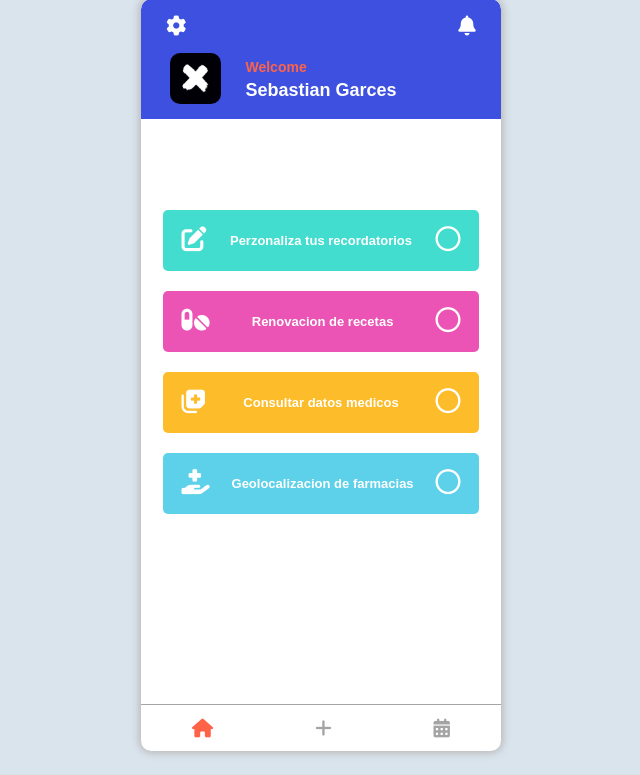
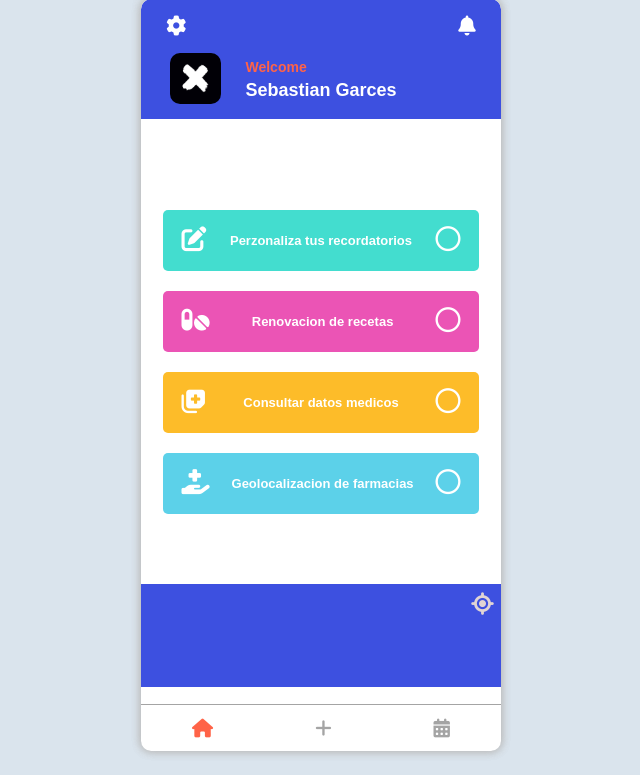
Before and after one commit to GarcesSebastian/HealthPilot, a PHP site: page /public/page/home/index.html in a window 1280 px wide. Shown: the part 25-800 px from the top of the page, without its empty margins (319-959 px from the left). Run offline with PHP 8.4, Linux system fonts and the light colour scheme; some libraries are stand-ins or nearby versions.

Commit message:
initial-commit

```diff
--- a/public/page/home/index.html
+++ b/public/page/home/index.html
@@ -7,6 +7,8 @@
     <link rel="stylesheet" href="../../styles/pagination.css">
     <link rel="stylesheet" href="../project Pagina/font/fontawesome-free-6.4.0-web/css/fontawesome.min.css">
     <script src="https://kit.fontawesome.com/7a00fb587a.js" crossorigin="anonymous"></script>
+    <link rel="stylesheet" href="https://unpkg.com/leaflet@1.7.1/dist/leaflet.css"/>
+    <script src="https://unpkg.com/leaflet@1.7.1/dist/leaflet.js"></script>
     <title>Inicio-Menu</title>
 </head>
 <body>
@@ -237,8 +239,12 @@
             <!--Spawn Map-->
 
             <div class="contentMap">
-                <span id="map" ></span>
-                <span class="location"></span>
+                <div id="map"></div>
+                <div class="moreMap">
+                    <span class="location">
+                        <i class="fa-solid fa-location-crosshairs fa-lg"></i>
+                    </span>
+                </div>
             </div>
 
             <!--Spawn Map-->
--- a/public/page/home/script.js
+++ b/public/page/home/script.js
@@ -118,9 +118,7 @@ buttonsGeneral.forEach((element) =>{
 
 let posU;
 
-  navigator.geolocation.getCurrentPosition(getPosition);
-
-  function getPosition(pos){
+function getPosition(pos) {
   var lat = pos.coords.latitude;
   var long = pos.coords.longitude;
 
@@ -132,6 +130,7 @@ buttonsGeneral.forEach((element) =>{
 
   var marker = L.marker([lat, long]).addTo(map);
   marker.bindPopup('¡Tu ubicación!').openPopup();
+}
 
-    map.setView([lat, long], 13);
-  }
+// Obtener la ubicación del usuario
+navigator.geolocation.getCurrentPosition(getPosition);
--- a/public/page/home/styles.css
+++ b/public/page/home/styles.css
@@ -470,6 +470,39 @@ body {
   color: white;
 }
 
+/*Spawn Notificaciones*/
 
+/*Spawn Map*/
 
-/*Spawn Notificaciones*/
+.contentMap{
+  width: 100%;
+  height: 91.5%;
+  position: absolute;
+  top:0;
+  z-index: 3;
+}
+
+.contentMap #map{
+  width: 100%;
+  height: 85%;
+}
+
+.moreMap{
+  position: absolute;
+  width: 100%;
+  height: 15%;
+  background-color:#3d50e0;
+}
+
+.contentMap .location{
+  position: absolute;
+  top: 10%;
+  right: 2%;
+  text-outline: 0 0 #000;
+  z-index: 100;
+  cursor: pointer;
+  color: rgb(224, 212, 212);
+  font-size: 18px;
+}
+
+/*Spawn Map*/
```
Also changed, not shown: 1 other file. Lines whose indentation alone changed are shown as unchanged.
